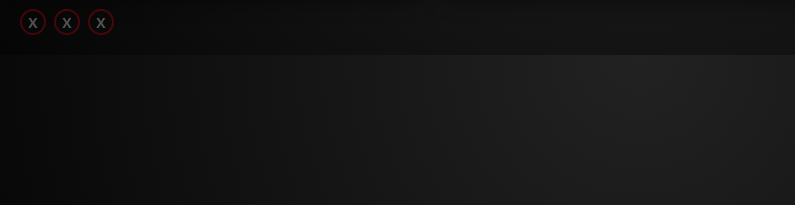
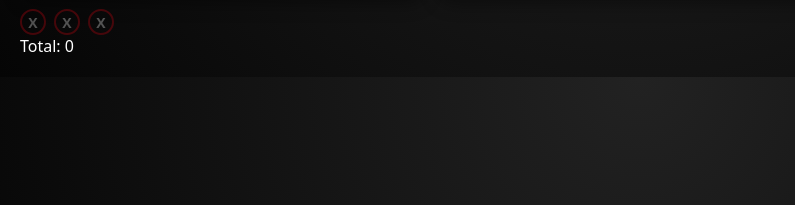
Before and after one commit to smonchz/navidad-sds, a plain HTML site: page host.html in a window 1280 px wide. Shown: the part 314-519 px from the top of the page, 0-795 px from the left. Drawn offline with Linux system fonts and the light colour scheme.

Commit message:
Add total score display to host panel

```diff
--- a/host.html
+++ b/host.html
@@ -18,6 +18,7 @@
       <div class="question-box" id="questionText">Pregunta</div>
       <div class="answers-grid" id="answersGrid"></div>
       <div class="strikes" id="strikes"></div>
+      <div class="total-score">Total: <span id="totalScore">0</span></div>
     </section>
   </main>
 
```
